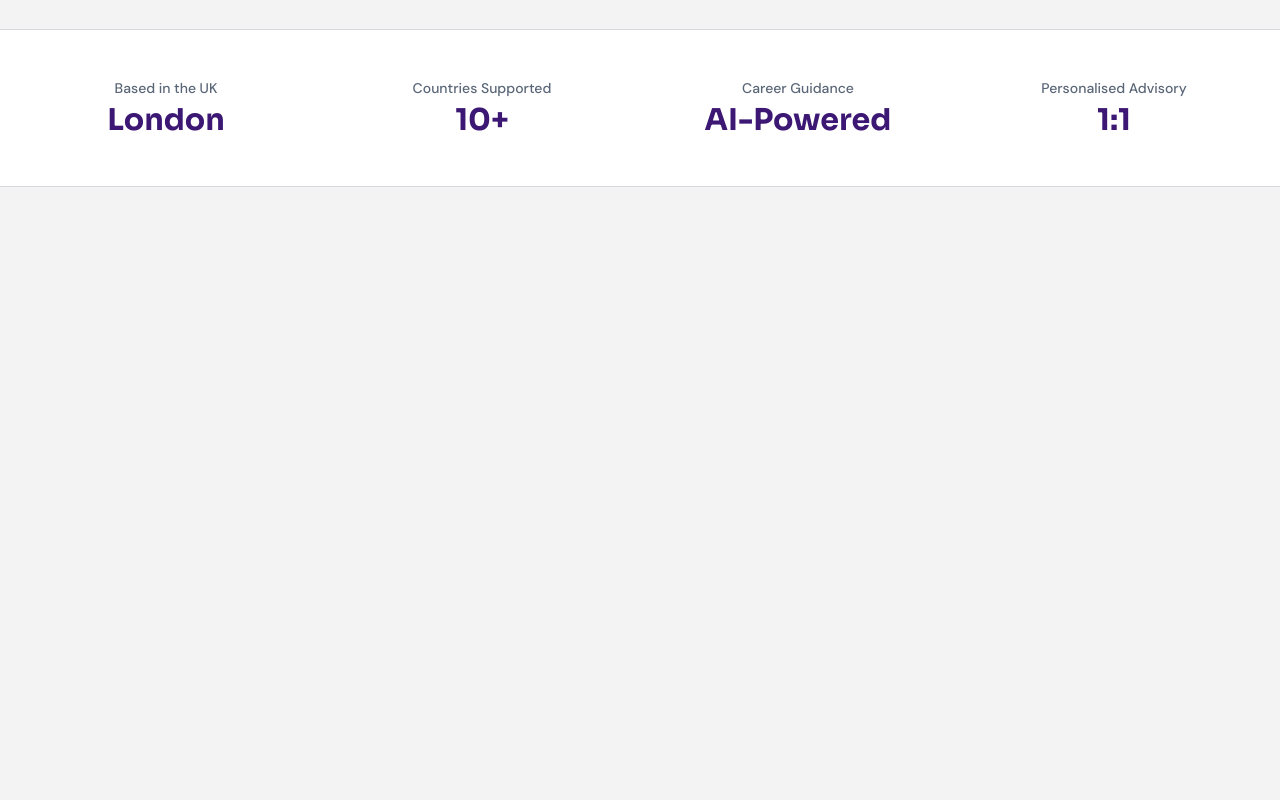
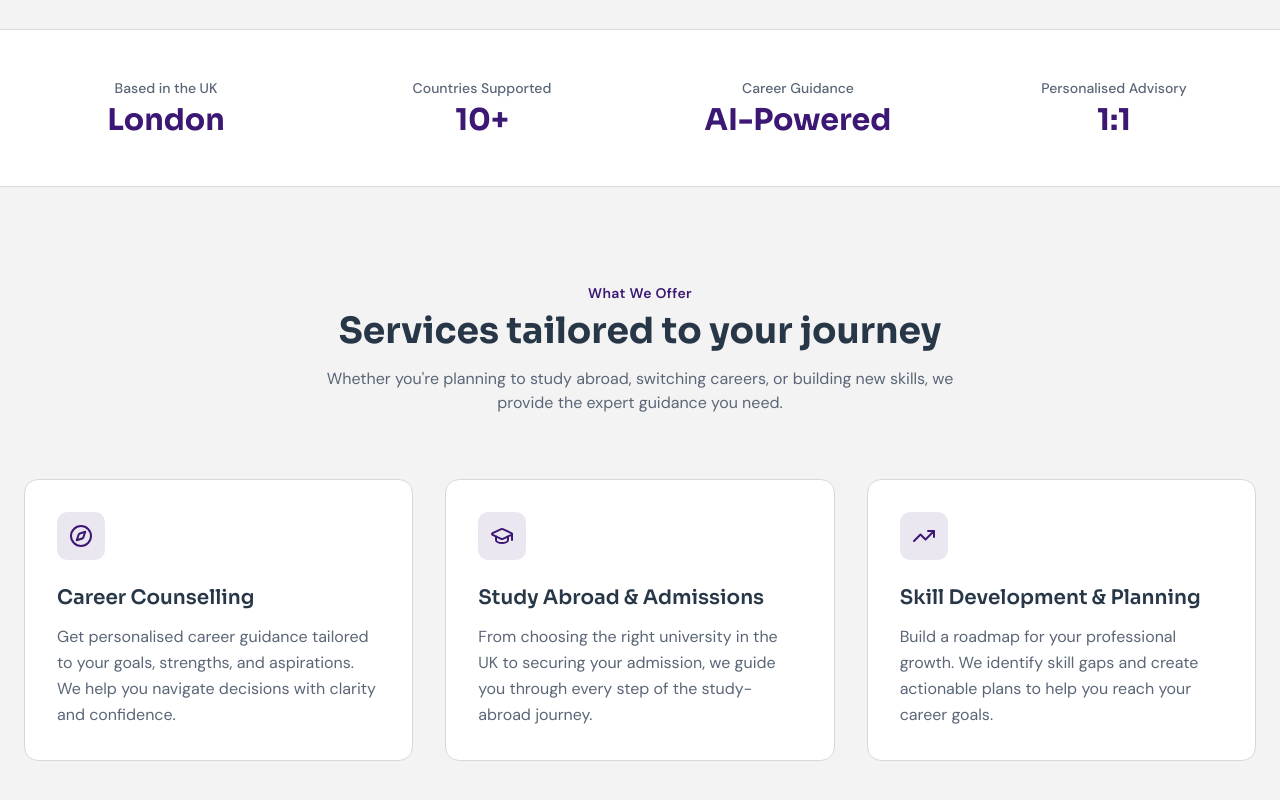
Before and after one commit to creopath/website, a Next.js app: page / in a window 1280 px wide. Shown: the part 708-1508 px from the top of the page. Before the commit the page ends 895 px from the top, so only its background shows below. Built offline with nearby package versions, Linux system fonts and the light colour scheme.

Commit message:
add services section with three offering cards

```diff
--- a/app/page.tsx
+++ b/app/page.tsx
@@ -1,6 +1,7 @@
 import { Navbar } from "@/components/navbar"
 import { Hero } from "@/components/hero"
 import { Stats } from "@/components/stats"
+import { Services } from "@/components/services"
 
 export default function Page() {
   return (
@@ -9,6 +10,7 @@ export default function Page() {
       <main>
         <Hero />
         <Stats />
+        <Services />
       </main>
     </>
   )
--- /dev/null
+++ b/components/services.tsx
@@ -0,0 +1,90 @@
+"use client"
+
+import { motion } from "motion/react"
+import { GraduationCap, Compass, TrendingUp } from "lucide-react"
+
+const services = [
+  {
+    icon: Compass,
+    title: "Career Counselling",
+    description:
+      "Get personalised career guidance tailored to your goals, strengths, and aspirations. We help you navigate decisions with clarity and confidence.",
+  },
+  {
+    icon: GraduationCap,
+    title: "Study Abroad & Admissions",
+    description:
+      "From choosing the right university in the UK to securing your admission, we guide you through every step of the study-abroad journey.",
+  },
+  {
+    icon: TrendingUp,
+    title: "Skill Development & Planning",
+    description:
+      "Build a roadmap for your professional growth. We identify skill gaps and create actionable plans to help you reach your career goals.",
+  },
+]
+
+const container = {
+  hidden: { opacity: 0 },
+  show: {
+    opacity: 1,
+    transition: { staggerChildren: 0.15 },
+  },
+}
+
+const item = {
+  hidden: { opacity: 0, y: 30 },
+  show: { opacity: 1, y: 0, transition: { duration: 0.5 } },
+}
+
+export function Services() {
+  return (
+    <section id="services" className="px-6 py-24">
+      <div className="mx-auto max-w-7xl">
+        <motion.div
+          initial={{ opacity: 0, y: 20 }}
+          whileInView={{ opacity: 1, y: 0 }}
+          viewport={{ once: true }}
+          className="text-center"
+        >
+          <p className="text-sm font-semibold tracking-wide text-primary">
+            What We Offer
+          </p>
+          <h2 className="mt-2 font-heading text-3xl font-bold text-foreground sm:text-4xl">
+            Services tailored to your journey
+          </h2>
+          <p className="mx-auto mt-4 max-w-2xl text-muted-foreground">
+            Whether you&apos;re planning to study abroad, switching careers, or
+            building new skills, we provide the expert guidance you need.
+          </p>
+        </motion.div>
+
+        <motion.div
+          variants={container}
+          initial="hidden"
+          whileInView="show"
+          viewport={{ once: true }}
+          className="mt-16 grid gap-8 md:grid-cols-3"
+        >
+          {services.map((service) => (
+            <motion.article
+              key={service.title}
+              variants={item}
+              className="rounded-xl border border-border bg-card p-8 transition-shadow hover:shadow-lg"
+            >
+              <div className="flex size-12 items-center justify-center rounded-lg bg-primary/10">
+                <service.icon className="size-6 text-primary" />
+              </div>
+              <h3 className="mt-6 font-heading text-xl font-semibold text-foreground">
+                {service.title}
+              </h3>
+              <p className="mt-3 leading-relaxed text-muted-foreground">
+                {service.description}
+              </p>
+            </motion.article>
+          ))}
+        </motion.div>
+      </div>
+    </section>
+  )
+}
```
